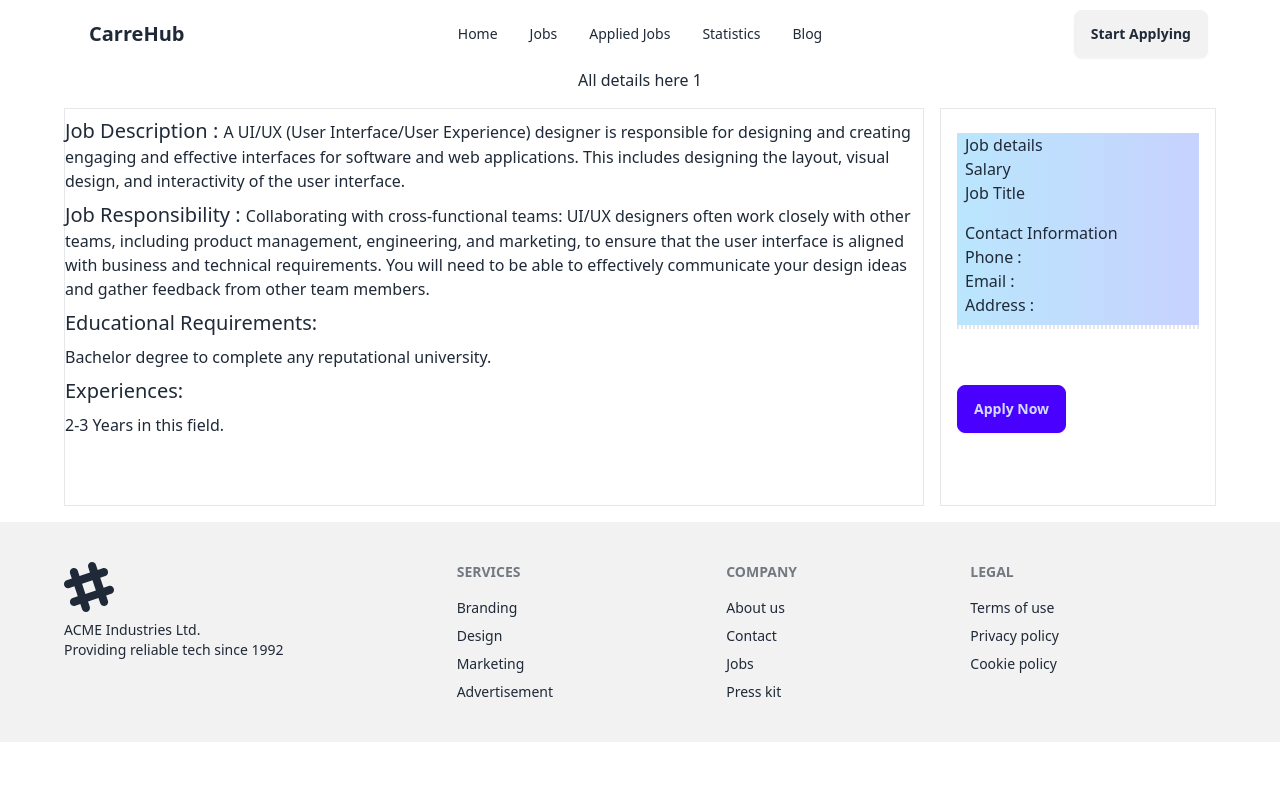
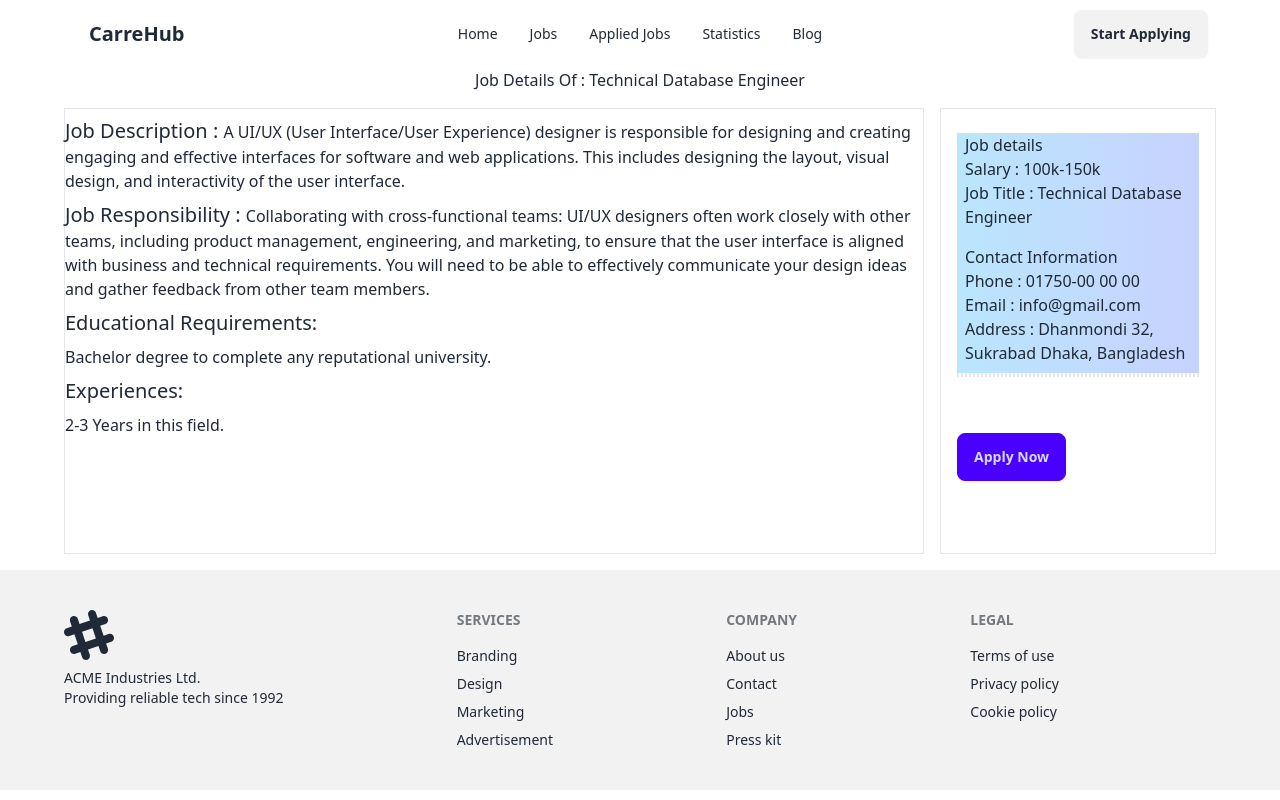
Before and after one commit to Shariful4447/Career-Hub-Project-With-React-tailwind-DaisyUi, a React (Vite) app: page /job/1 in a window 1280 px wide. Built offline with nearby package versions, Linux system fonts and the light colour scheme.

Commit message:
job details page data call done

```diff
--- a/src/Components/JobDetails/JobDetails.jsx
+++ b/src/Components/JobDetails/JobDetails.jsx
@@ -10,16 +10,16 @@ const JobDetails = () => {
     console.log(job);
     return (
         <div>
-            <h2 className="text-center">All details here {id}</h2>
+            <h2 className="text-center">Job Details Of :  {job.job_title}</h2>
 
             <div className="grid gap-4 md:grid-cols-4 my-4">
                 <div className="job-details border md:col-span-3">
-                    <h2 className="my-2"><span className="text-xl">Job Description : </span>A UI/UX (User Interface/User Experience) designer is responsible for designing and creating engaging and effective interfaces for software and web applications. This includes designing the layout, visual design, and interactivity of the user interface.</h2>
-                    <h2 className="my-2"><span className="text-xl">Job Responsibility : </span>Collaborating with cross-functional teams: UI/UX designers often work closely with other teams, including product management, engineering, and marketing, to ensure that the user interface is aligned with business and technical requirements. You will need to be able to effectively communicate your design ideas and gather feedback from other team members.</h2>
+                    <h2 className="my-2"><span className="text-xl">Job Description : </span>{job.job_description}</h2>
+                    <h2 className="my-2"><span className="text-xl">Job Responsibility : </span>{job.job_responsibility}</h2>
                     <h2 className="text-xl my-2">Educational Requirements:</h2>
-                    <p>Bachelor degree to complete any reputational university.</p>
+                    <p>{job.educational_requirements}</p>
                     <h2 className="text-xl my-2">Experiences:</h2>
-                    <p>2-3 Years in this field.</p>
+                    <p>{job.experiences}</p>
 
                 </div>
                 <div className="apply-job border p-4">
@@ -28,14 +28,14 @@ const JobDetails = () => {
 
                         <div className="m-2">
                             <h2>Job details</h2>
-                            <h2>Salary</h2>
-                            <h2>Job Title </h2>
+                            <h2>Salary : {job.salary}</h2>
+                            <h2>Job Title : {job.job_title} </h2>
                         </div>
                         <div className="p-2">
                             <h2>Contact Information</h2>
-                            <h2>Phone : </h2>
-                            <h2>Email :</h2>
-                            <h2>Address :</h2>
+                            <h2>Phone : {job.contact_information.phone} </h2>
+                            <h2>Email : {job.contact_information.email}</h2>
+                            <h2>Address : {job.contact_information.address}</h2>
                         </div>
                     </div>
                     <div  className="border-dotted border-2"></div>
```
